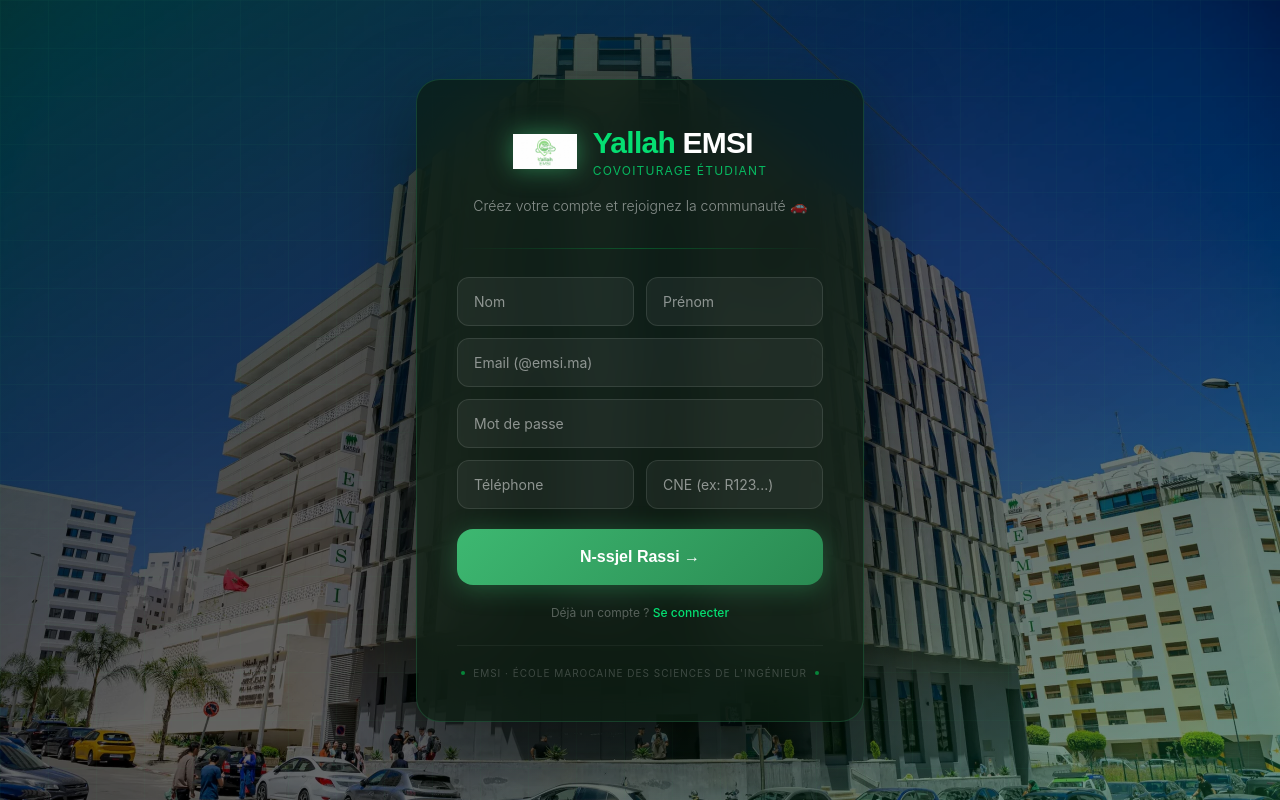
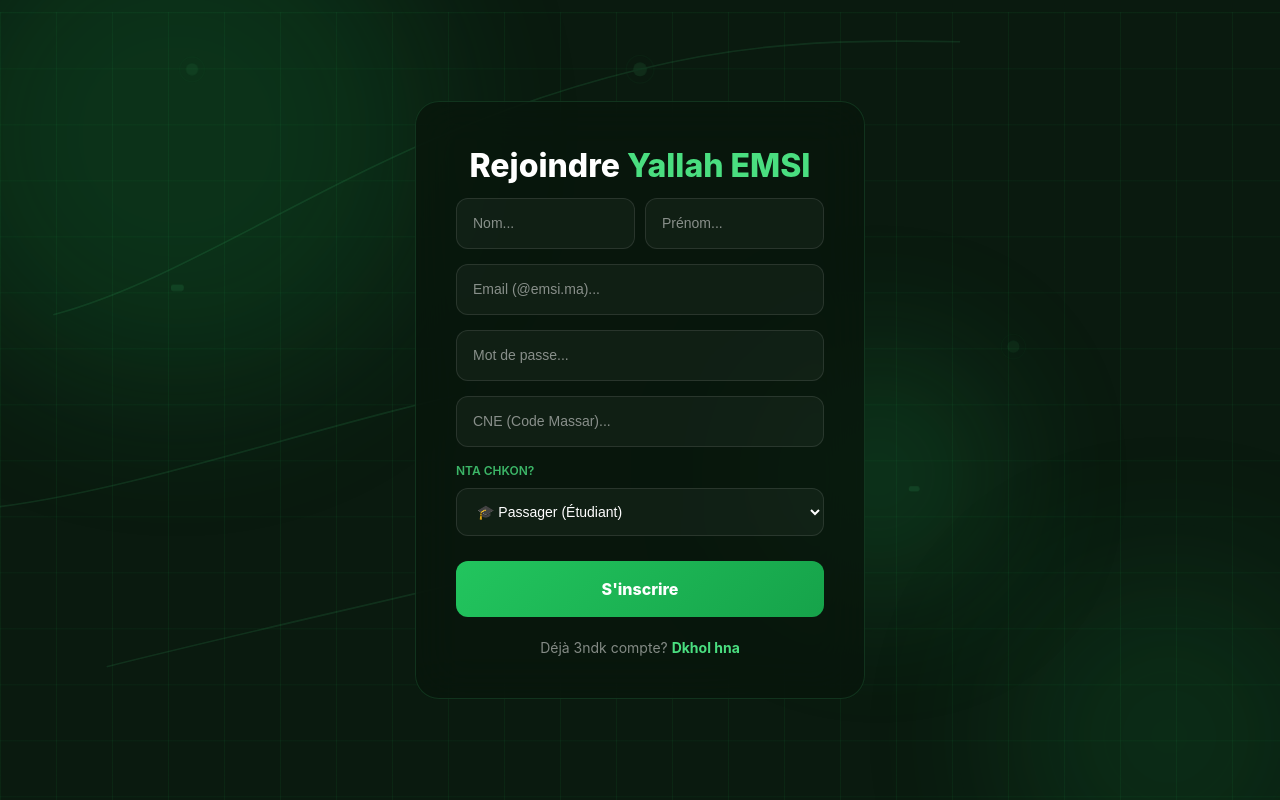
Before and after one commit to ELMOHAMMADY-YOUSSEF/YallahEmsi_front, a React (Vite) app: page /inscription in a window 1280 px wide. Built offline with nearby package versions, Linux system fonts and the light colour scheme.

Commit message:
last version 2

```diff
--- a/src/components/Inscription.jsx
+++ b/src/components/Inscription.jsx
@@ -1,176 +1,115 @@
 import { useState } from "react";
 import axios from "axios";
-import logo from "../assets/images/yallahemsi_logo.png"; // ← mets le logo ici
-import emsiPhoto from "../assets/images/background_emsi.webp";
+import { useNavigate, Link } from "react-router-dom";
+import AnimatedBackground from "./AnimatedBackground";
 
 export default function Inscription() {
-  const [formData, setFormData] = useState({
-    nom: "", prenom: "", email: "",
-    motDePasse: "", telephone: "", cne: "",
-  });
+  const navigate = useNavigate();
+
+  const [nom, setNom] = useState("");
+  const [prenom, setPrenom] = useState("");
+  const [email, setEmail] = useState("");
+  const [password, setPassword] = useState("");
+  const [cne, setCne] = useState("");
+  const [telephone, setTelephone] = useState("");
+  const [role, setRole] = useState("etudiant");
+
+  // ZEDNA MATRICULE W PLACES HNA 👇
+  const [marque, setMarque] = useState("");
+  const [modele, setModele] = useState("");
+  const [matricule, setMatricule] = useState("");
+  const [places, setPlaces] = useState(4);
+
+  const [loading, setLoading] = useState(false);
   const [message, setMessage] = useState("");
-  const [isError, setIsError] = useState(false);
 
-  const handleChange = (e) =>
-    setFormData({ ...formData, [e.target.name]: e.target.value });
+  const handleRegister = async (e) => {
+    e.preventDefault();
+    setLoading(true);
 
-  const handleSubmit = async (e) => {
-    e.preventDefault();
+    const payload = {
+      nom: nom,
+      prenom: prenom,
+      email: email,
+      motDePasse: password,
+      cne: cne,
+      telephone: telephone,
+      role: role,
+      // Siftna l'm3loumat dyal l'Voiture kamlin!
+      voiture: role === "conducteur" ? { marque: marque, modele: modele, matricule: matricule, placesTotales: places } : null
+    };
+
     try {
-      const response = await axios.post(
-        "http://localhost:8081/api/utilisateurs/inscription", formData
-      );
-      setMessage(response.data);
-      setIsError(response.data.includes("Erreur"));
-    } catch {
-      setMessage("Mochkil f l'itissal m3a l'serveur!");
-      setIsError(true);
+      await axios.post("http://localhost:8081/api/utilisateurs/inscription", payload);
+      setMessage("✅ Compte t-creeya b naja7!");
+      setTimeout(() => navigate("/login"), 2000);
+    } catch (error) {
+      setMessage("❌ Erreur f l'inscription. T2akked mn l'm3loumat.");
+    } finally {
+      setLoading(false);
     }
   };
 
+  const inputStyle = {
+    width: "100%", background: "rgba(255,255,255,.04)", border: "0.5px solid rgba(255,255,255,.1)",
+    borderRadius: 12, padding: "14px 16px", color: "#fff", fontFamily: "Outfit,sans-serif",
+    fontSize: 14, outline: "none", transition: "all .2s", marginBottom: 15
+  };
+
   return (
-    <div
-      className="min-h-screen flex items-center justify-center p-4"
-      style={{
-        backgroundImage: `url(${emsiPhoto})`, // ← photo dyal EMSI
-        backgroundSize: "cover",
-        backgroundPosition: "center",
-      }}
-    >
-      {/* Dark green overlay */}
-      <div className="fixed inset-0 bg-gradient-to-br from-green-950/80 via-black/60 to-green-900/50 z-0" />
+    <div style={{ position: "relative", minHeight: "100vh", background: "#0a1a0f", display: "flex", alignItems: "center", justifyContent: "center", padding: "2rem 1rem" }}>
+      <AnimatedBackground />
 
-      {/* Grid lines */}
-      <div
-        className="fixed inset-0 z-0 opacity-10"
-        style={{
-          backgroundImage:
-            "linear-gradient(rgba(61,184,113,0.4) 1px, transparent 1px), linear-gradient(90deg, rgba(61,184,113,0.4) 1px, transparent 1px)",
-          backgroundSize: "48px 48px",
-        }}
-      />
+      <div style={{ position: "relative", zIndex: 10, width: "100%", maxWidth: 450, background: "rgba(8,22,12,.8)", border: "0.5px solid rgba(74,222,128,.15)", borderRadius: 24, padding: "40px", backdropFilter: "blur(24px)" }}>
 
-      {/* Card */}
-      <div
-        className="relative z-10 w-full max-w-md rounded-3xl p-10"
-        style={{
-          background: "rgba(10, 28, 16, 0.72)",
-          backdropFilter: "blur(28px)",
-          border: "1px solid rgba(61,184,113,0.22)",
-          boxShadow: "0 32px 80px rgba(0,0,0,0.55), 0 0 80px rgba(61,184,113,0.08)",
-        }}
-      >
-        {/* Header with logo */}
-        <div className="flex flex-col items-center mb-8">
-          <div className="flex items-center gap-4 mb-3">
-            <img
-              src={logo}
-              alt="Yallah EMSI"
-              className="w-16 h-16 object-contain drop-shadow-[0_0_12px_rgba(61,184,113,0.6)]"
-            />
-            <div>
-              <h1
-                className="text-3xl font-extrabold text-white tracking-tight"
-                style={{ fontFamily: "'Outfit', sans-serif" }}
-              >
-                <span className="text-green-400">Yallah</span> EMSI
-              </h1>
-              <p className="text-xs text-green-400 tracking-widest uppercase opacity-80 mt-0.5">
-                Covoiturage Étudiant
-              </p>
-            </div>
-          </div>
-          <p className="text-sm text-white/50 font-light">
-            Créez votre compte et rejoignez la communauté 🚗
-          </p>
-        </div>
+        <h2 style={{ fontSize: 32, fontWeight: 800, color: "#fff", marginBottom: 8, textAlign: "center" }}>Rejoindre <span style={{ color: "#4ade80" }}>Yallah EMSI</span></h2>
 
-        <div className="h-px bg-gradient-to-r from-transparent via-green-500/30 to-transparent mb-7" />
-
-        {/* Message */}
         {message && (
-          <div className={`p-3 mb-5 rounded-xl text-center text-sm font-medium border ${
-            isError
-              ? "bg-red-500/10 text-red-300 border-red-500/20"
-              : "bg-green-500/10 text-green-300 border-green-500/20"
-          }`}>
+          <div style={{ background: message.includes("✅") ? "rgba(34,197,94,.1)" : "rgba(239,68,68,.1)", color: message.includes("✅") ? "#4ade80" : "#ef4444", padding: 16, borderRadius: 12, marginBottom: 20, textAlign: "center", fontWeight: 700 }}>
             {message}
           </div>
         )}
 
-        {/* Form */}
-        <form onSubmit={handleSubmit} className="space-y-3">
-          <div className="grid grid-cols-2 gap-3">
-            <Input name="nom" placeholder="Nom" onChange={handleChange} />
-            <Input name="prenom" placeholder="Prénom" onChange={handleChange} />
-          </div>
-          <Input name="email" type="email" placeholder="Email (@emsi.ma)" onChange={handleChange} />
-          <Input name="motDePasse" type="password" placeholder="Mot de passe" onChange={handleChange} />
-          <div className="grid grid-cols-2 gap-3">
-            <Input name="telephone" placeholder="Téléphone" onChange={handleChange} required={false} />
-            <Input name="cne" placeholder="CNE (ex: R123...)" onChange={handleChange} />
+        <form onSubmit={handleRegister}>
+          <div style={{ display: "flex", gap: 10 }}>
+            <input type="text" placeholder="Nom..." value={nom} onChange={(e) => setNom(e.target.value)} style={inputStyle} required />
+            <input type="text" placeholder="Prénom..." value={prenom} onChange={(e) => setPrenom(e.target.value)} style={inputStyle} required />
           </div>
 
-          <button
-            type="submit"
-            className="w-full mt-2 py-4 rounded-2xl font-bold text-white text-base transition-all duration-300 hover:-translate-y-0.5 active:translate-y-0"
-            style={{
-              background: "linear-gradient(135deg, #3db871 0%, #2a8a52 100%)",
-              boxShadow: "0 4px 24px rgba(61,184,113,0.35)",
-              fontFamily: "'Outfit', sans-serif",
-            }}
-          >
-            N-ssjel Rassi →
+          <input type="email" placeholder="Email (@emsi.ma)..." value={email} onChange={(e) => setEmail(e.target.value)} style={inputStyle} required />
+          <input type="password" placeholder="Mot de passe..." value={password} onChange={(e) => setPassword(e.target.value)} style={inputStyle} required />
+          <input type="text" placeholder="CNE (Code Massar)..." value={cne} onChange={(e) => setCne(e.target.value)} style={inputStyle} required />
+
+          <label style={{ display: "block", fontSize: 12, fontWeight: 600, color: "rgba(74,222,128,.8)", marginBottom: 8, textTransform: "uppercase" }}>Nta Chkon?</label>
+          <select value={role} onChange={(e) => setRole(e.target.value)} style={inputStyle}>
+            <option value="etudiant" style={{ background: "#0a1a0f" }}>🎓 Passager (Étudiant)</option>
+            <option value="conducteur" style={{ background: "#0a1a0f" }}>🚗 Conducteur (Moul Tomobil)</option>
+          </select>
+
+          {role === "conducteur" && (
+            <div style={{ background: "rgba(74,222,128,.05)", padding: "20px", borderRadius: "16px", border: "0.5px dashed rgba(74,222,128,.3)", marginBottom: 15 }}>
+              <label style={{ display: "block", fontSize: 12, fontWeight: 600, color: "#4ade80", marginBottom: 10, textTransform: "uppercase" }}>📞 N-Nmra w d-Tomobil</label>
+              <input type="tel" placeholder="Numéro de Téléphone (ex: 06...)" value={telephone} onChange={(e) => setTelephone(e.target.value)} style={inputStyle} required={role === "conducteur"} />
+
+              <div style={{ display: "flex", gap: 10 }}>
+                <input type="text" placeholder="Marque (Dacia)" value={marque} onChange={(e) => setMarque(e.target.value)} style={inputStyle} required={role === "conducteur"} />
+                <input type="text" placeholder="Modèle (Logan)" value={modele} onChange={(e) => setModele(e.target.value)} style={inputStyle} required={role === "conducteur"} />
+              </div>
+              <div style={{ display: "flex", gap: 10 }}>
+                <input type="text" placeholder="Matricule (12345-A-1)" value={matricule} onChange={(e) => setMatricule(e.target.value)} style={{...inputStyle, marginBottom: 0}} required={role === "conducteur"} />
+                <input type="number" placeholder="Places (ex: 4)" value={places} onChange={(e) => setPlaces(e.target.value)} style={{...inputStyle, marginBottom: 0}} required={role === "conducteur"} />
+              </div>
+            </div>
+          )}
+
+          <button type="submit" disabled={loading} style={{ width: "100%", padding: 16, background: "linear-gradient(135deg,#22c55e,#16a34a)", color: "#fff", fontSize: 16, fontWeight: 800, border: "none", borderRadius: 12, cursor: "pointer", marginTop: 10 }}>
+            {loading ? "Kan-sajlou l'Compte..." : "S'inscrire"}
           </button>
         </form>
-
-        <p className="text-center mt-5 text-xs text-white/30">
-          Déjà un compte ?{" "}
-          <a href="/" className="text-green-400 font-medium hover:opacity-70">
-            Se connecter
-          </a>
+        <p style={{ textAlign: "center", marginTop: 20, color: "rgba(255,255,255,.5)", fontSize: 14 }}>
+          Déjà 3ndk compte? <Link to="/login" style={{ color: "#4ade80", textDecoration: "none", fontWeight: 700 }}>Dkhol hna</Link>
         </p>
-
-        <div className="flex items-center justify-center gap-2 mt-6 pt-5 border-t border-white/5 text-[10px] text-white/20 uppercase tracking-widest">
-          <span className="w-1 h-1 rounded-full bg-green-500 opacity-60" />
-          EMSI · École Marocaine des Sciences de l'Ingénieur
-          <span className="w-1 h-1 rounded-full bg-green-500 opacity-60" />
-        </div>
       </div>
     </div>
   );
 }
-
-// Composant input réutilisable
-function Input({ name, type = "text", placeholder, onChange, required = true }) {
-  return (
-    <input
-      type={type}
-      name={name}
-      placeholder={placeholder}
-      onChange={onChange}
-      required={required}
-      style={{
-        width: "100%",
-        background: "rgba(255,255,255,0.05)",
-        border: "1px solid rgba(255,255,255,0.1)",
-        borderRadius: "12px",
-        padding: "13px 16px",
-        color: "white",
-        fontSize: "14px",
-        outline: "none",
-        transition: "all 0.25s",
-      }}
-      onFocus={e => {
-        e.target.style.borderColor = "rgba(61,184,113,0.55)";
-        e.target.style.background = "rgba(61,184,113,0.07)";
-        e.target.style.boxShadow = "0 0 0 3px rgba(61,184,113,0.12)";
-      }}
-      onBlur={e => {
-        e.target.style.borderColor = "rgba(255,255,255,0.1)";
-        e.target.style.background = "rgba(255,255,255,0.05)";
-        e.target.style.boxShadow = "none";
-      }}
-    />
-  );
-}
--- a/src/components/ListeTrajets.jsx
+++ b/src/components/ListeTrajets.jsx
@@ -1,7 +1,7 @@
 import { useState, useEffect } from "react";
 import axios from "axios";
 import { useNavigate } from "react-router-dom";
-import AnimatedBackground from "./AnimatedBackground"; // Import dyalk l'asli
+import AnimatedBackground from "./AnimatedBackground";
 
 export default function ListeTrajets() {
   const navigate = useNavigate();
@@ -80,7 +80,7 @@
   const inputStyle = {
     width: "100%", background: "rgba(255,255,255,.04)",
     border: "0.5px solid rgba(255,255,255,.1)", borderRadius: 12,
-    padding: "11px 14px 11px 42px", color: "#fff", fontFamily: "Outfit,sans-serif", // Zdt paddingLeft l'icons
+    padding: "11px 14px 11px 42px", color: "#fff", fontFamily: "Outfit,sans-serif",
     fontSize: 13, outline: "none", transition: "all .2s"
   };
 
@@ -214,8 +214,13 @@
                       {trajet.conducteur?.nom?.charAt(0).toUpperCase()}
                     </div>
                     <div>
-                      <p style={{ margin: 0, fontSize: 13, fontWeight: 700, color: "#fff" }}>{trajet.conducteur?.nom}</p>
-                      <p style={{ margin: 0, fontSize: 11, color: "rgba(255,255,255,.4)" }}>{trajet.voiture?.marque} {trajet.voiture?.modele}</p>
+                      {/* ZEDNA S-SMIYA KAMLA W N-NMRA HNA 👇 */}
+                      <p style={{ margin: 0, fontSize: 13, fontWeight: 700, color: "#fff" }}>
+                        {trajet.conducteur?.nom} {trajet.conducteur?.prenom}
+                      </p>
+                      <p style={{ margin: 0, fontSize: 11, color: "rgba(255,255,255,.4)" }}>
+                        🚗 {trajet.voiture?.marque} {trajet.voiture?.modele} &nbsp; | &nbsp; <span style={{ color: "#4ade80" }}>📞 {trajet.conducteur?.telephone || "N/A"}</span>
+                      </p>
                     </div>
                   </div>
 
--- a/src/components/Login.jsx
+++ b/src/components/Login.jsx
@@ -1,159 +1,77 @@
 import { useState } from "react";
 import axios from "axios";
 import { useNavigate, Link } from "react-router-dom";
-import emsiback from "../assets/images/background_emsi.jpg";
+import AnimatedBackground from "./AnimatedBackground";
 
 export default function Login() {
+  const navigate = useNavigate();
   const [email, setEmail] = useState("");
-  const [motDePasse, setMotDePasse] = useState("");
+  const [password, setPassword] = useState("");
+  const [loading, setLoading] = useState(false);
   const [erreur, setErreur] = useState("");
-  const [loading, setLoading] = useState(false);
-  const navigate = useNavigate();
 
   const handleLogin = async (e) => {
     e.preventDefault();
     setLoading(true);
     setErreur("");
+
     try {
-      const res = await axios.post(
-        `http://localhost:8081/api/utilisateurs/login?email=${email}&motDePasse=${motDePasse}`
-      );
-      if (typeof res.data === "string" && res.data.includes("Erreur")) {
-        setErreur(res.data);
+      // Kan-ssiftou l'Email w l'Mot de passe l'Backend
+      const response = await axios.post("http://localhost:8081/api/utilisateurs/login", { email, motDePasse: password });
+
+      // S-SAROUT 🔑: Kan-ssajlou l'Objet kamel li rjje3 lina Spring Boot (fih id, nom, prenom, role)
+      if (response.data && response.data.id) {
+        localStorage.setItem("user", JSON.stringify(response.data));
+
+        // Kan-diwh l'page 3la 7sab r-role dyalo
+        if (response.data.role === "conducteur") {
+          navigate("/mes-trajets");
+        } else {
+          navigate("/trajets");
+        }
       } else {
-        localStorage.setItem("user", JSON.stringify(res.data));
-        navigate("/trajets");
+        setErreur("M3loumat ghaltin.");
       }
-    } catch {
-      setErreur("Mochkil f l'itissal m3a l'serveur.");
+    } catch (err) {
+      setErreur("Email awla mot de passe ghalet!");
     } finally {
       setLoading(false);
     }
   };
 
   const inputStyle = {
-    width: "100%", background: "rgba(255,255,255,.04)",
-    border: "0.5px solid rgba(255,255,255,.1)", borderRadius: 12,
-    padding: "12px 14px 12px 40px", color: "#fff",
-    fontFamily: "Outfit,sans-serif", fontSize: 13, outline: "none",
-    transition: "all .22s",
+    width: "100%", background: "rgba(255,255,255,.04)", border: "0.5px solid rgba(255,255,255,.1)",
+    borderRadius: 12, padding: "14px 16px", color: "#fff", fontFamily: "Outfit,sans-serif",
+    fontSize: 14, outline: "none", transition: "all .2s", marginBottom: 15
   };
 
   return (
-    <div style={{
-      position: "relative",
-      minHeight: "100vh",
-      // HNA NQESNA L'COULEUR (Rdinah 0.3 w 0.4 f blasst 0.75 w 0.85)
-      backgroundImage: `linear-gradient(rgba(10, 26, 15, 0.3), rgba(10, 26, 15, 0.4)), url(${emsiback})`,
-      backgroundSize: "cover",
-      backgroundPosition: "center",
-      backgroundAttachment: "fixed",
-      display: "flex",
-      alignItems: "center",
-      justifyContent: "center",
-      padding: "2rem 1rem",
-      overflow: "hidden"
-    }}>
+    <div style={{ position: "relative", minHeight: "100vh", background: "#0a1a0f", display: "flex", alignItems: "center", justifyContent: "center", padding: "2rem 1rem" }}>
+      <AnimatedBackground />
 
-      <style>{`
-        @keyframes slideUp{from{opacity:0;transform:translateY(30px)}to{opacity:1;transform:translateY(0)}}
-        @keyframes iconPop{from{opacity:0;transform:scale(.5)}to{opacity:1;transform:scale(1)}}
-        @keyframes fadeIn{from{opacity:0;transform:translateY(-6px)}to{opacity:1;transform:translateY(0)}}
-        .login-input:focus{border-color:rgba(74,222,128,.5)!important;background:rgba(74,222,128,.15)!important;box-shadow:0 0 0 3px rgba(74,222,128,.08)!important}
-      `}</style>
+      <div style={{ position: "relative", zIndex: 10, width: "100%", maxWidth: 400, background: "rgba(8,22,12,.8)", border: "0.5px solid rgba(74,222,128,.15)", borderRadius: 24, padding: "40px", backdropFilter: "blur(24px)" }}>
 
-      <div style={{
-        position: "relative", zIndex: 10, width: "100%", maxWidth: 420,
-        background: "rgba(8,22,12,.7)", // Khalina l'formulaire chwia m-dlem bach t-ban l'ktaba
-        border: "0.5px solid rgba(74,222,128,.2)",
-        borderRadius: 24, padding: "40px 36px 36px", backdropFilter: "blur(12px)",
-        animation: "slideUp .65s cubic-bezier(.16,1,.3,1) both",
-      }}>
+        <h2 style={{ fontSize: 32, fontWeight: 800, color: "#fff", marginBottom: 8, textAlign: "center" }}>Mar7ba bik f <span style={{ color: "#4ade80" }}>Yallah</span></h2>
+        <p style={{ color: "rgba(255,255,255,.5)", marginBottom: 30, textAlign: "center" }}>Dkhol l'compte dyalk.</p>
 
-        {/* Logo */}
-        <div style={{ display: "flex", flexDirection: "column", alignItems: "center", marginBottom: 28 }}>
-          <div style={{ width: 58, height: 58, background: "rgba(34,197,94,.1)", border: "1px solid rgba(34,197,94,.22)", borderRadius: 18, display: "flex", alignItems: "center", justifyContent: "center", marginBottom: 14, animation: "iconPop .5s .2s cubic-bezier(.34,1.56,.64,1) both" }}>
-            <svg width="26" height="26" viewBox="0 0 24 24" fill="none" stroke="#4ade80" strokeWidth="1.8" strokeLinecap="round">
-              <path d="M12 2C6.48 2 2 6.48 2 12s4.48 10 10 10 10-4.48 10-10S17.52 2 12 2z"/>
-              <path d="M12 8v4l3 3"/>
-            </svg>
-          </div>
-          <div style={{ fontSize: 24, fontWeight: 800, color: "#fff", letterSpacing: "-.4px" }}>
-            <span style={{ color: "#4ade80" }}>Yallah</span> EMSI
-          </div>
-          <div style={{ fontSize: 11, color: "rgba(255,255,255,.5)", fontWeight: 300, marginTop: 4 }}>
-            Dkhel l'compte dyalk
-          </div>
-        </div>
-
-        {/* Divider */}
-        <div style={{ height: "0.5px", background: "linear-gradient(90deg,transparent,rgba(74,222,128,.22),transparent)", marginBottom: 24 }} />
-
-        {/* Error */}
         {erreur && (
-          <div style={{ background: "rgba(239,68,68,.1)", border: "0.5px solid rgba(239,68,68,.2)", borderRadius: 12, padding: "11px 14px", color: "#f87171", fontSize: 13, textAlign: "center", marginBottom: 18, animation: "fadeIn .3s ease" }}>
+          <div style={{ background: "rgba(239,68,68,.1)", color: "#f87171", padding: 16, borderRadius: 12, marginBottom: 20, textAlign: "center", fontWeight: 700 }}>
             {erreur}
           </div>
         )}
 
         <form onSubmit={handleLogin}>
-          {/* Email */}
-          {[
-            { label: "Email", type: "email", val: email, set: setEmail, placeholder: "exemple@emsi.ma",
-              icon: <><rect x="2" y="4" width="20" height="16" rx="2"/><path d="M2 7l10 7 10-7"/></> },
-            { label: "Mot de passe", type: "password", val: motDePasse, set: setMotDePasse, placeholder: "••••••••",
-              icon: <><rect x="3" y="11" width="18" height="11" rx="2"/><path d="M7 11V7a5 5 0 0110 0v4"/></> },
-          ].map(({ label, type, val, set, placeholder, icon }) => (
-            <div key={label} style={{ marginBottom: 14 }}>
-              <label style={{ display: "block", fontSize: 11, fontWeight: 600, letterSpacing: ".5px", textTransform: "uppercase", color: "rgba(74,222,128,.8)", marginBottom: 7 }}>
-                {label}
-              </label>
-              <div style={{ position: "relative" }}>
-                <svg width="15" height="15" viewBox="0 0 24 24" fill="none" stroke="white" strokeWidth="1.8"
-                  style={{ position: "absolute", left: 14, top: "50%", transform: "translateY(-50%)", opacity: .5, pointerEvents: "none" }}>
-                  {icon}
-                </svg>
-                <input type={type} value={val} onChange={e => set(e.target.value)} placeholder={placeholder}
-                  required className="login-input" style={inputStyle} />
-              </div>
-            </div>
-          ))}
+          <input type="email" placeholder="Email..." value={email} onChange={(e) => setEmail(e.target.value)} style={inputStyle} required />
+          <input type="password" placeholder="Mot de passe..." value={password} onChange={(e) => setPassword(e.target.value)} style={inputStyle} required />
 
-          {/* Forgot */}
-          <div style={{ textAlign: "right", marginBottom: 22 }}>
-            <a href="#" style={{ fontSize: 12, color: "rgba(74,222,128,.8)", textDecoration: "none" }}>
-              Mot de passe oublié ?
-            </a>
-          </div>
-
-          {/* Submit */}
-          <button type="submit" disabled={loading}
-            style={{ width: "100%", padding: 14, background: "linear-gradient(135deg,#22c55e,#16a34a)", color: "#fff", fontFamily: "Outfit,sans-serif", fontSize: 14, fontWeight: 700, border: "none", borderRadius: 14, cursor: "pointer", letterSpacing: ".2px", boxShadow: "0 4px 20px rgba(34,197,94,.25)", transition: "all .25s", marginBottom: 20, opacity: loading ? .7 : 1 }}
-            onMouseOver={e => !loading && (e.currentTarget.style.transform = "translateY(-2px)")}
-            onMouseOut={e => e.currentTarget.style.transform = "translateY(0)"}>
-            {loading ? "Connexion..." : "Dkhel →"}
+          <button type="submit" disabled={loading} style={{ width: "100%", padding: 16, background: "linear-gradient(135deg,#22c55e,#16a34a)", color: "#fff", fontSize: 16, fontWeight: 800, border: "none", borderRadius: 12, cursor: "pointer", marginTop: 10, boxShadow: "0 4px 20px rgba(34,197,94,.25)", transition: "all .2s", opacity: loading ? 0.7 : 1 }}>
+            {loading ? "Kan-t2akdou..." : "Dkhol"}
           </button>
         </form>
 
-        {/* OR + signup */}
-        <div style={{ display: "flex", alignItems: "center", gap: 12, marginBottom: 16 }}>
-          <div style={{ flex: 1, height: "0.5px", background: "rgba(255,255,255,.15)" }} />
-          <span style={{ fontSize: 11, color: "rgba(255,255,255,.5)" }}>ma-3ndkch compte ?</span>
-          <div style={{ flex: 1, height: "0.5px", background: "rgba(255,255,255,.15)" }} />
-        </div>
-
-        <div style={{ textAlign: "center", fontSize: 13, color: "rgba(255,255,255,.6)", fontWeight: 300 }}>
-          <Link to="/inscription" style={{ color: "#4ade80", fontWeight: 600, textDecoration: "none" }}>
-            Tsjel hna
-          </Link> — inscription gratuite
-        </div>
-
-        {/* Security badge */}
-        <div style={{ display: "flex", alignItems: "center", justifyContent: "center", gap: 6, marginTop: 20, paddingTop: 18, borderTop: "0.5px solid rgba(255,255,255,.1)", fontSize: 10, color: "rgba(255,255,255,.4)", letterSpacing: ".8px", textTransform: "uppercase" }}>
-          <div style={{ width: 5, height: 5, borderRadius: "50%", background: "#22c55e", opacity: .5 }} />
-          Connexion sécurisée · EMSI
-          <div style={{ width: 5, height: 5, borderRadius: "50%", background: "#22c55e", opacity: .5 }} />
-        </div>
+        <p style={{ textAlign: "center", marginTop: 20, color: "rgba(255,255,255,.5)", fontSize: 14 }}>
+          Ma-3ndkch compte? <Link to="/inscription" style={{ color: "#4ade80", textDecoration: "none", fontWeight: 700 }}>Sajjel hna</Link>
+        </p>
       </div>
     </div>
   );
```
